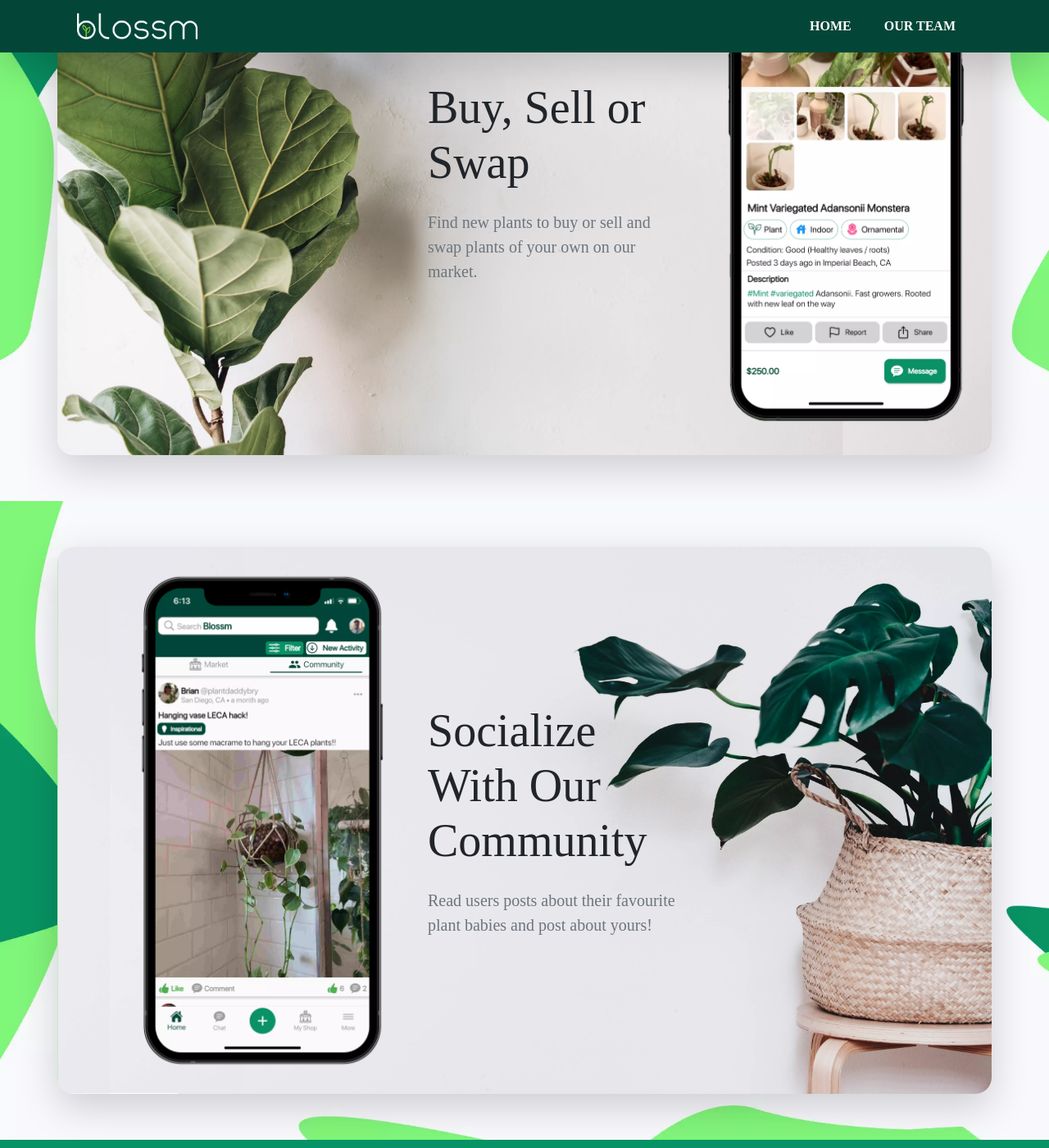
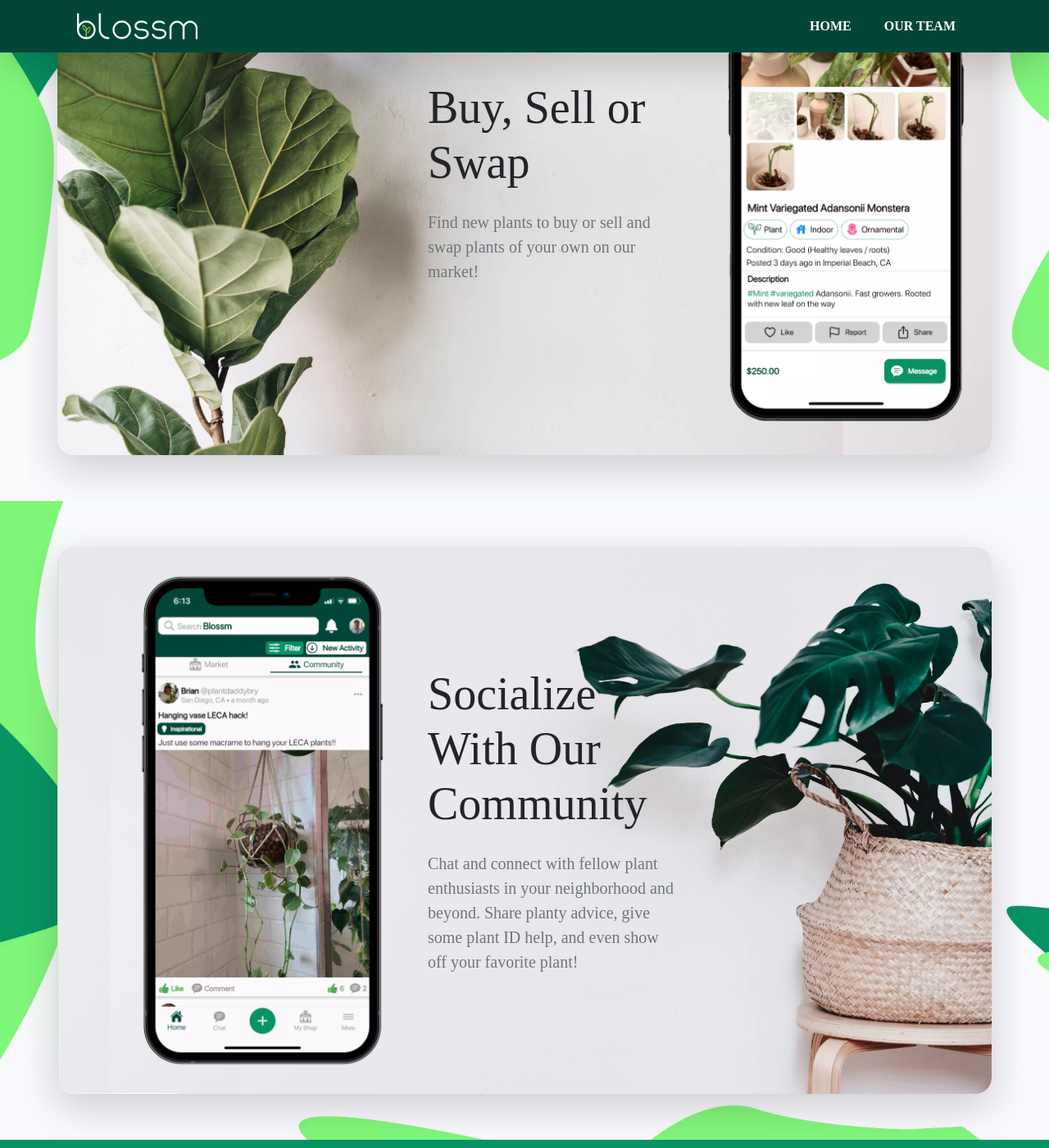
Before and after one commit to cjmitch/blossm-site, a Jekyll site: the page built from index.markdown, in a window 1280 px wide and 1400 px high, scrolled down 2035 px. Shown: the whole window at 82% size. Built offline with Jekyll 4.4.1, drawn with Linux system fonts in a browser that asks for light colours; some web fonts are replaced; some of the changed text lies outside the part shown.

Commit message:
add meta description for SEO

```diff
--- a/_config.yml
+++ b/_config.yml
@@ -27,14 +27,14 @@ tiktok_username: blossmplantswap
 
 # Site Data
 browse_plants: Browse Plants
-browse_plants_description: Search through the market to browse plants and find
+browse_plants_description: Search through the market locally and nationally to browse plants and find
   ones you like!
 buy_sell_swap: Buy, Sell or Swap
 buy_sell_swap_description: Find new plants to buy or sell and swap plants of your
-  own on our market.
+  own on our market!
 socialize: Socialize With Our Community
-socialize_description: Read users posts about their favourite plant babies
-  and post about yours!
+socialize_description: Chat and connect with fellow plant enthusiasts in your neighborhood and beyond.
+  Share planty advice, give some plant ID help, and even show off your favorite plant!
 town: Ocean Beach
 city: San Diego, CA 92107
 team_description: One of the most rewarding experiences is using Blossm ourselves & meeting so many awesome people!
--- a/_includes/head.html
+++ b/_includes/head.html
@@ -1,15 +1,10 @@
 <head>
     <meta charset="utf-8">
     <meta name="viewport" content="width=device-width, initial-scale=1, shrink-to-fit=no">
-    <meta name="description" content="{{site.page_description}}">
     <meta name="author" content="Blossm LLC">
-    {% if page.title != nil %}
     <title class="pageTitle">{{ page.title }}</title>
     <meta name="description" content="{{ page.desc }}">
-    {% else %}
-    <title class="pageTitle">{{ site.page_title }}</title>
-    <meta name="description" content="{{ site.page_desc }}">
-    {% endif %}
+
     <!-- Font Awesome icons (free version)-->
     <script src="https://cdnjs.cloudflare.com/ajax/libs/font-awesome/5.15.4/js/all.min.js"
             crossorigin="anonymous"></script>
--- a/_layouts/home.html
+++ b/_layouts/home.html
@@ -1,7 +1,5 @@
 ---
 layout: default
-page_title: Social Plant Market - Blossm
-page_desc: Social Plant Marketplace App
 ---
 
 <!--Top Page-->
--- a/_layouts/team.html
+++ b/_layouts/team.html
@@ -1,7 +1,5 @@
 ---
 layout: default
-page_title: Blossm Team
-page_desc: Blossm Team members and bio
 ---
 
 <!-- Team-->
--- a/index.markdown
+++ b/index.markdown
@@ -1,3 +1,5 @@
 ---
 layout: home
+title: "Social Plant Market - Blossm"
+desc: Social Plant Marketplace App that allows users to buy, sell and trade plants easily.
 ---
--- a/team.markdown
+++ b/team.markdown
@@ -1,3 +1,5 @@
 ---
 layout: team
+title: Blossm Team
+desc: Blossm Team members bio and contact information.
 ---
```
Also changed, not shown: assets/img/background/abstract-background-1.png (deleted), assets/img/background/abstract-background-2.png (deleted), assets/img/background/abstract-background-3.png (deleted), assets/img/background/side-pots.jpg (deleted), assets/img/ios-screenshots/ios-community-high-res.png (deleted), 3 other files.
